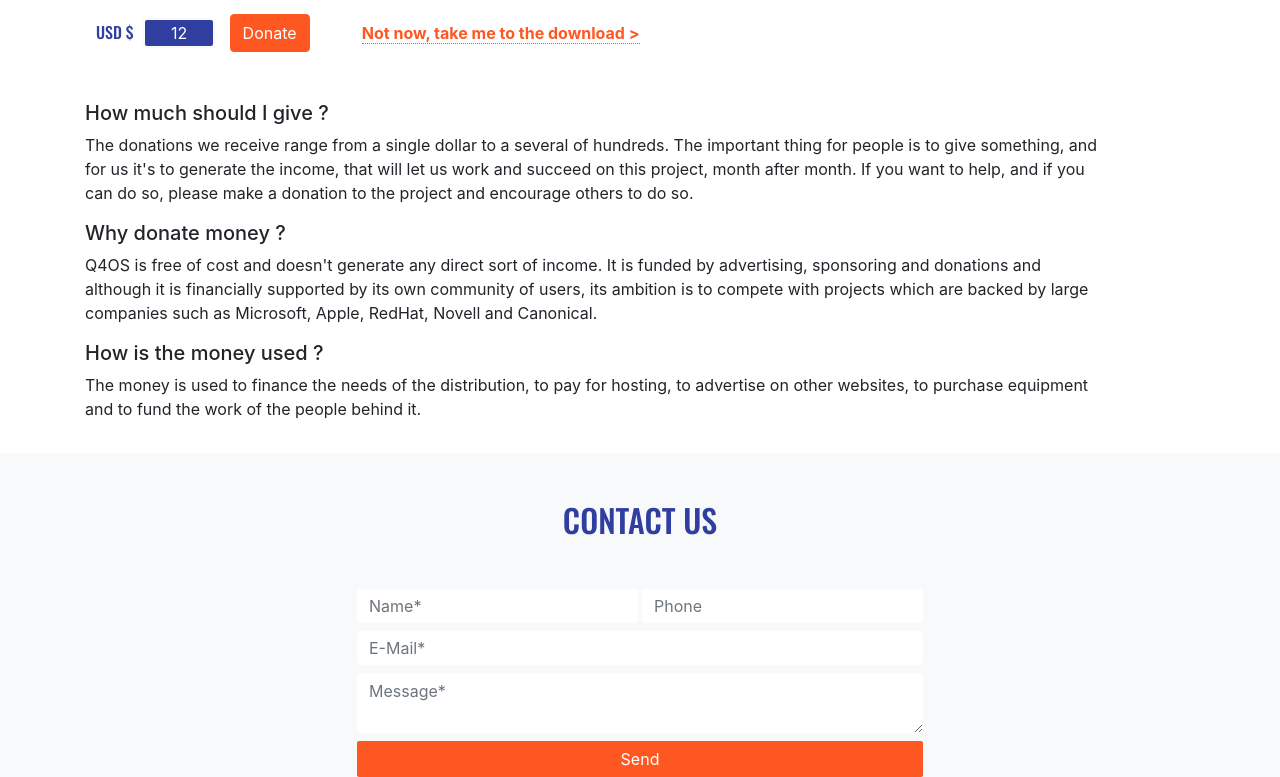
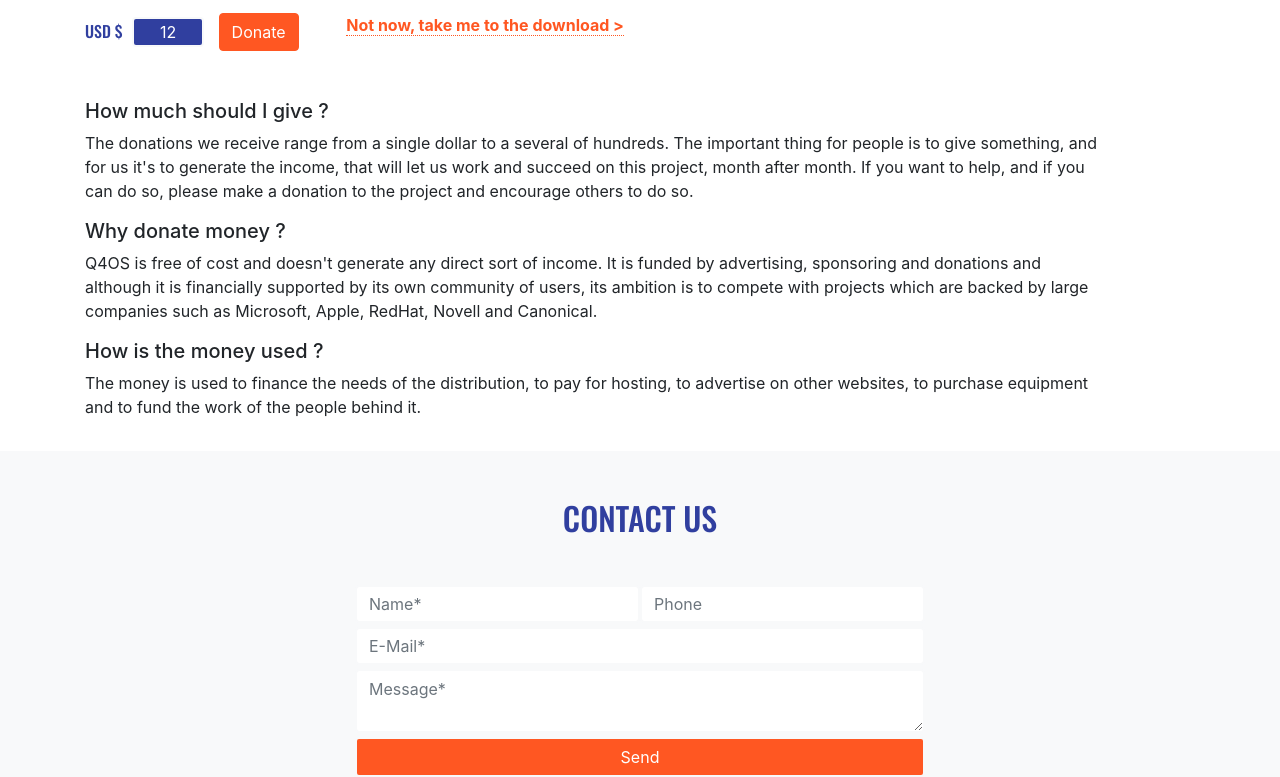
Before and after one commit to q4os/q4os-website-new, a plain HTML site: page dnt1.html in a window 1280 px wide. Shown: the part 210-987 px from the top of the page. Drawn offline with nearby package versions, Linux system fonts and the light colour scheme.

Commit message:
Remove table, replace with bootstrap

```diff
--- a/dnt1.html
+++ b/dnt1.html
@@ -70,9 +70,9 @@
 				<div class="col-11">
 					<h1>Please donate</h1>
 <p>We kindly ask you to help us develop the perfect operating system for everyday use. Please choose your donation amount.</p>
-<table style="margin-left:10px" summary="Donation">
-<tr>
-<td>
+
+<div class="row">
+	<div class="col-6 col-lg-3">
 <form action="https://www.paypal.com/cgi-bin/webscr" method="post">
 							<input type="hidden" name="business" value="info@q4os.org" />
 							<input type="hidden" name="cmd" value="_donations" />
@@ -91,10 +91,11 @@
 							<button style="vertical-align: bottom; margin-left:10px" name="submit"
 								class="btn btn-primary">Donate</button>
 						</form>
-</td>
-<td style="width: 330px; text-align: right"><a style="color:rgba(255,87,34, 1); border-bottom: 1px dotted" href="downloads.html"><b>Not now, take me to the download &gt;</b></a></td>
-</tr>
-</table>
+	</div>
+	<div class="col-6 col-lg-9">
+<a style="color:rgba(255,87,34, 1); border-bottom: 1px dotted" href="downloads.html"><b>Not now, take me to the download &gt;</b></a>
+	</div>
+</div>
 <br />
 <br />
 <h5>How much should I give ?</h5>
```
